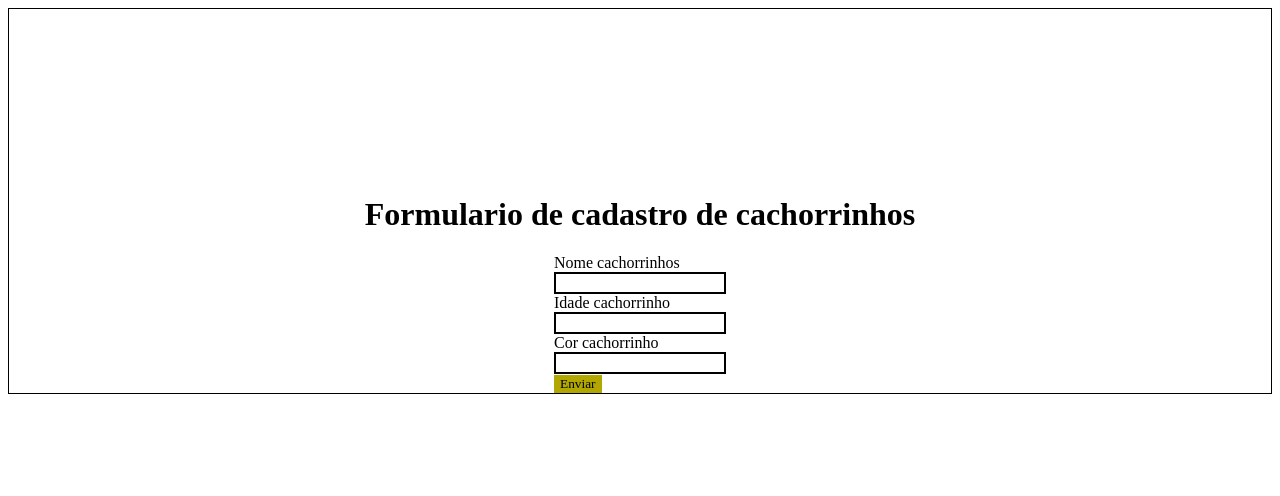
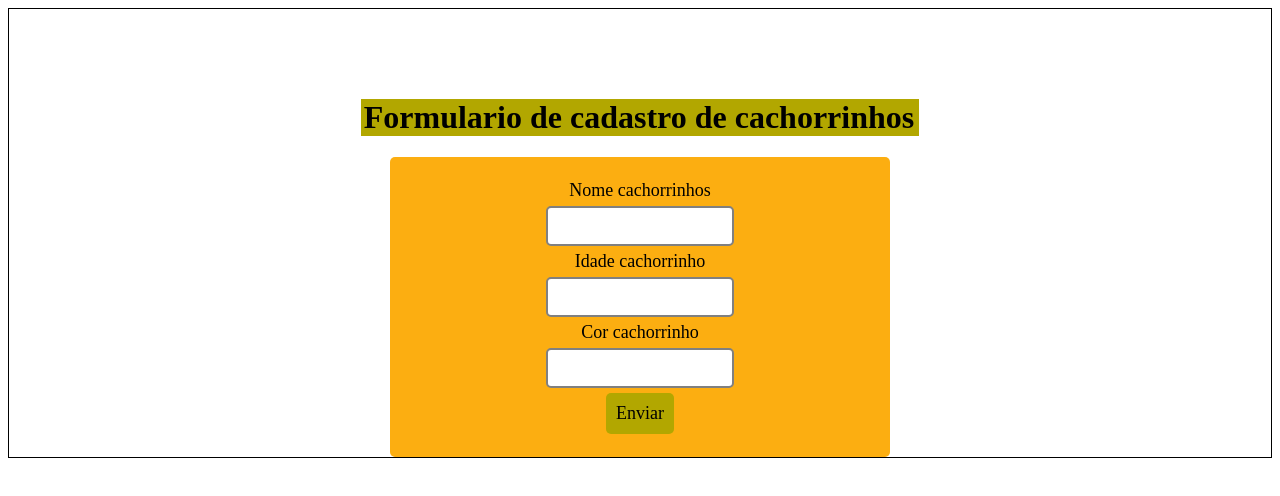
Before and after one commit to victor-morbeck/FormularioSimples, a plain HTML site: page index.html in a window 1280 px wide. Drawn offline with Linux system fonts and the light colour scheme.

Commit message:
fix(commit anterior) Resolvendo falha no commit anterior

```diff
--- a/style.css
+++ b/style.css
@@ -5,23 +5,53 @@
     font-family: 'Times New Roman', Times, serif;
 }
 
+h1{
+    background-color: #b2a700;
+    padding-left: 3px;
+    padding-right: 5px;
+}
 #main{
+
     display: flex;
     flex-direction: column;
     align-items: center;
     justify-content:end;
-    height: 30vw;
+    height: 35vw;
     border: 1px solid black;
 
 
 }
+form{
+    display: flex;
+    flex-direction:column;
+    background-color: #fcae11;
+    width: 500px;
+    height: 300px;
+    justify-content: center;
+    align-items: center;
+    border-radius: 5px;
+
+}
+
+label{
+    font-size: large;
+}
 
 
 input{
-    border: 2px solid black;
+    border: 2px solid gray;
     display: flex;
+    padding: 10px;
+    border-radius: 5px;
+    margin: 5px;
+    margin-left: 0px;
+    margin-right: 0px;
 }
 
 button{
     background-color: #b2a700;
+    padding: 10px;
+    border-radius: 5px;
+    font-size: large;
+
 }
```
